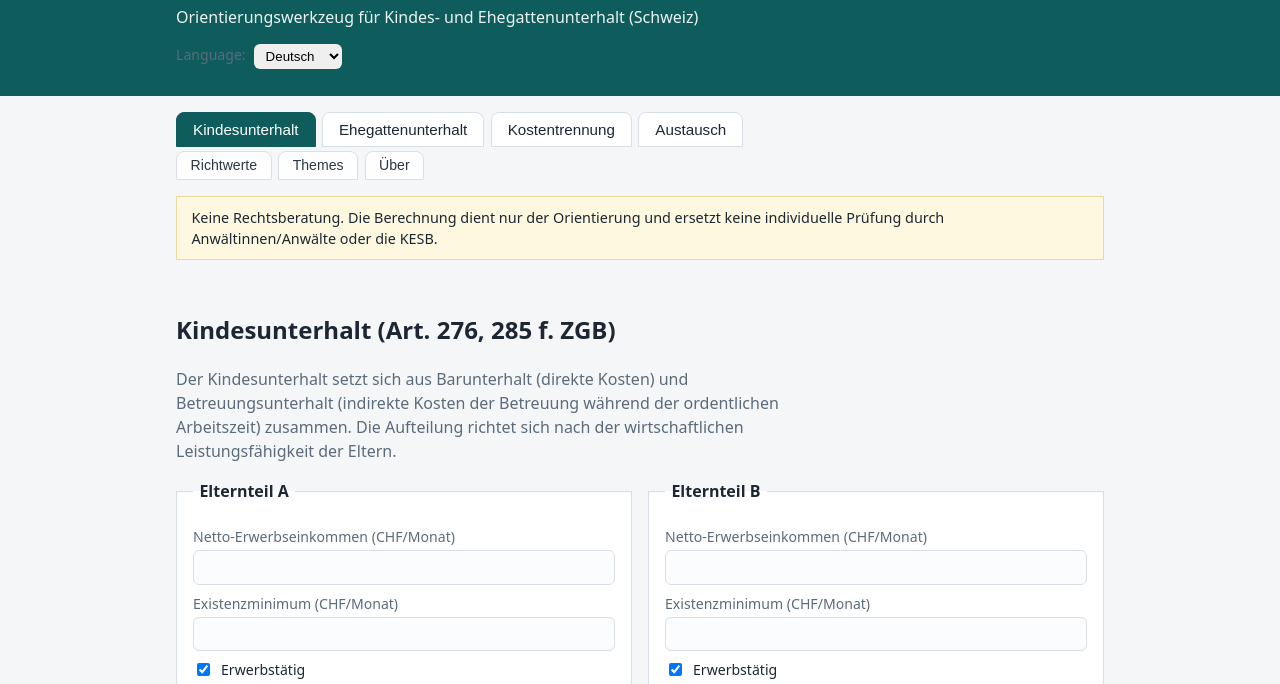
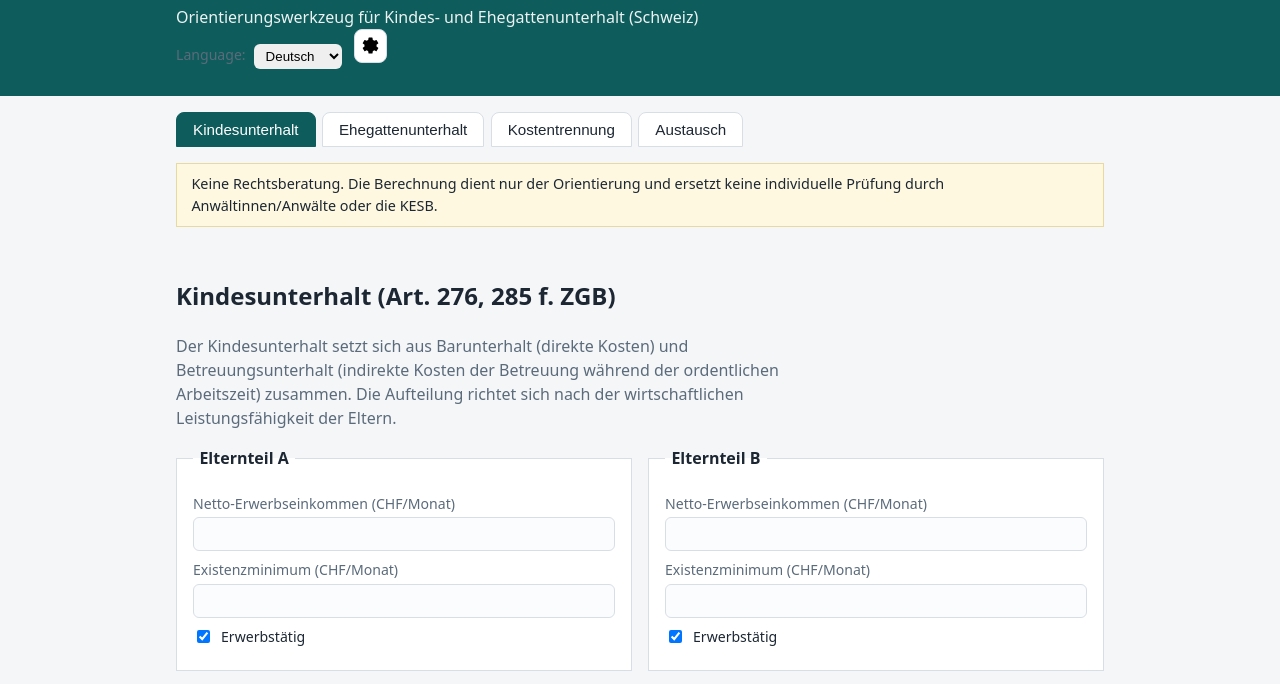
Before and after one commit to michaelleuzinger/AlimenCal, a plain HTML site: page index.html in a window 1280 px wide. Shown: the part 62-746 px from the top of the page. Drawn offline with Linux system fonts and the light colour scheme.

Commit message:
Menü-Umbau: Einstellungen und Informationen über Zahnrad-Icon im Kopf statt zweiter Tab-Reihe
Co-authored-by: michaelleuzinger <michaelleuzinger@users.noreply.github.com>

```diff
--- a/css/style.css
+++ b/css/style.css
@@ -57,8 +57,15 @@ header h1 { margin: 0; font-size: 1.6rem; letter-spacing: 0.5px; }
   margin-top: 1rem;
   flex-wrap: wrap;
 }
-.tabs-secondary { margin-top: 0.25rem; }
-.tabs-secondary .tab { font-size: 0.88rem; padding: 0.35rem 0.85rem; opacity: 0.92; }
+/* Kopf-Aktionen: Sprachwahl + Einstellungen-Menue (Zahnrad) */
+.header-actions { position: relative; display: inline-flex; align-items: flex-start; gap: 0.75rem; }
+.settings-btn { width: 2.1rem; height: 2.1rem; display: inline-flex; align-items: center; justify-content: center; border: 1px solid var(--line); border-radius: 8px; background: var(--card); cursor: pointer; padding: 0; }
+.settings-btn svg { width: 1.2rem; height: 1.2rem; display: block; }
+.settings-btn:hover, .settings-btn[aria-expanded="true"] { border-color: var(--accent); }
+.settings-menu { position: absolute; top: calc(100% + 0.35rem); right: 0; min-width: 11rem; background: var(--card); border: 1px solid var(--line); border-radius: 8px; box-shadow: 0 4px 14px rgba(0,0,0,0.18); padding: 0.35rem; z-index: 50; }
+.settings-menu[hidden] { display: none; }
+.settings-menu .tab { display: block; width: 100%; text-align: left; border: none; background: transparent; border-radius: 6px; padding: 0.45rem 0.6rem; font-size: 0.92rem; cursor: pointer; color: var(--ink); }
+.settings-menu .tab:hover, .settings-menu .tab.active { background: var(--accent); color: var(--accent-ink); }
 .tab {
   border: 1px solid var(--line);
   background: var(--card);
--- a/index.html
+++ b/index.html
@@ -12,6 +12,7 @@
     <div class="wrap">
       <h1 id="app-title">AlimenCal</h1>
       <p id="app-subtitle" class="subtitle"></p>
+      <div class="header-actions">
       <label class="lang-switch">
         <span>Language:</span>
         <select id="lang-select">
@@ -21,6 +22,13 @@
           <option value="en">English</option>
         </select>
       </label>
+      <button type="button" id="settings-btn" class="settings-btn" aria-haspopup="menu" aria-expanded="false" aria-controls="settings-menu"></button>
+      <div id="settings-menu" class="settings-menu" role="menu" hidden>
+        <button type="button" class="tab settings-menu-item" data-tab="settings" role="menuitem"></button>
+        <button type="button" class="tab settings-menu-item" data-tab="themes" role="menuitem"></button>
+        <button type="button" class="tab settings-menu-item" data-tab="about" role="menuitem"></button>
+      </div>
+      </div>
     </div>
   </header>
 
@@ -29,11 +37,6 @@
     <button class="tab" data-tab="spousal" role="tab"></button>
     <button class="tab" data-tab="costsplit" role="tab"></button>
     <button class="tab" data-tab="share" role="tab"></button>
-  </nav>
-  <nav class="tabs wrap tabs-secondary" role="tablist">
-    <button class="tab" data-tab="settings" role="tab"></button>
-    <button class="tab" data-tab="themes" role="tab"></button>
-    <button class="tab" data-tab="about" role="tab"></button>
   </nav>
 
   <main class="wrap">
--- a/js/app.js
+++ b/js/app.js
@@ -213,13 +213,20 @@
     document.getElementById('app-subtitle').textContent = t('subtitle');
     document.getElementById('disclaimer').textContent = t('disclaimerShort');
 
-    document.querySelector('.tab[data-tab="children"]').textContent = t('nav', 'children');
-    document.querySelector('.tab[data-tab="spousal"]').textContent = t('nav', 'spousal');
-    document.querySelector('.tab[data-tab="costsplit"]').textContent = t('nav', 'costsplit');
-    document.querySelector('.tab[data-tab="themes"]').textContent = t('nav', 'themes');
-    document.querySelector('.tab[data-tab="share"]').textContent = t('nav', 'share');
-    document.querySelector('.tab[data-tab="settings"]').textContent = t('nav', 'settings');
-    document.querySelector('.tab[data-tab="about"]').textContent = t('nav', 'about');
+    document.querySelectorAll('.tab[data-tab="children"]').forEach(function (el) { el.textContent = t('nav', 'children'); });
+    document.querySelectorAll('.tab[data-tab="spousal"]').forEach(function (el) { el.textContent = t('nav', 'spousal'); });
+    document.querySelectorAll('.tab[data-tab="costsplit"]').forEach(function (el) { el.textContent = t('nav', 'costsplit'); });
+    document.querySelectorAll('.tab[data-tab="themes"]').forEach(function (el) { el.textContent = t('nav', 'themes'); });
+    document.querySelectorAll('.tab[data-tab="share"]').forEach(function (el) { el.textContent = t('nav', 'share'); });
+    document.querySelectorAll('.tab[data-tab="settings"]').forEach(function (el) { el.textContent = t('nav', 'settings'); });
+    document.querySelectorAll('.tab[data-tab="about"]').forEach(function (el) { el.textContent = t('nav', 'about'); });
+
+    var settingsBtn = document.getElementById('settings-btn');
+    settingsBtn.title = t('nav', 'settingsMenu');
+    settingsBtn.setAttribute('aria-label', t('nav', 'settingsMenu'));
+    if (!settingsBtn.innerHTML) {
+      settingsBtn.innerHTML = '<svg viewBox="0 0 24 24" aria-hidden="true"><path fill="currentColor" d="M12 15.5a3.5 3.5 0 1 0 0-7 3.5 3.5 0 0 0 0 7zm7.4-2.5c.04-.33.06-.66.06-1s-.02-.67-.06-1l2.1-1.65a.5.5 0 0 0 .12-.64l-2-3.46a.5.5 0 0 0-.6-.22l-2.5 1a7.3 7.3 0 0 0-1.73-1l-.38-2.65A.5.5 0 0 0 13.9 2h-4a.5.5 0 0 0-.5.42l-.38 2.65c-.63.26-1.2.6-1.73 1l-2.5-1a.5.5 0 0 0-.6.22l-2 3.46a.5.5 0 0 0 .12.64L4.4 11a7.6 7.6 0 0 0 0 2l-2.1 1.65a.5.5 0 0 0-.12.64l2 3.46c.13.22.4.31.6.22l2.5-1c.53.4 1.1.74 1.73 1l.38 2.65c.04.24.25.42.5.42h4c.25 0 .46-.18.5-.42l.38-2.65c.63-.26 1.2-.6 1.73-1l2.5 1c.2.09.47 0 .6-.22l2-3.46a.5.5 0 0 0-.12-.64L19.4 13z"/></svg>';
+    }
 
     var ownerSelect = document.getElementById('costsplit-owner');
     var ownerVal = ownerSelect.value;
@@ -1149,6 +1156,31 @@
       })(tabs[i]);
     }
 
+    var settingsBtn = document.getElementById('settings-btn');
+    var settingsMenu = document.getElementById('settings-menu');
+    function closeSettingsMenu() {
+      settingsMenu.hidden = true;
+      settingsBtn.setAttribute('aria-expanded', 'false');
+    }
+    settingsBtn.addEventListener('click', function (e) {
+      e.stopPropagation();
+      settingsMenu.hidden = !settingsMenu.hidden;
+      settingsBtn.setAttribute('aria-expanded', String(!settingsMenu.hidden));
+    });
+    Array.prototype.forEach.call(settingsMenu.querySelectorAll('.tab'), function (btn) {
+      btn.addEventListener('click', closeSettingsMenu);
+    });
+    document.addEventListener('click', function (e) {
+      if (!settingsMenu.hidden && !settingsMenu.contains(e.target) && e.target !== settingsBtn) {
+        closeSettingsMenu();
+      }
+    });
+    document.addEventListener('keydown', function (e) {
+      if (e.key === 'Escape' && !settingsMenu.hidden) {
+        closeSettingsMenu();
+      }
+    });
+
     document.getElementById('add-child').addEventListener('click', addChildRow);
     document.getElementById('calc-children').addEventListener('click', calculateChildren);
     document.getElementById('reset-children').addEventListener('click', function () {
--- a/js/i18n/de.js
+++ b/js/i18n/de.js
@@ -15,7 +15,8 @@ AlimenCal.i18n.de = {
     costsplit: 'Kostentrennung',
     themes: 'Themes',
     share: 'Austausch',
-    about: 'Über'
+    about: 'Über',
+    settingsMenu: 'Einstellungen und Informationen'
   },
   common: {
     parentA: 'Elternteil A',
--- a/js/i18n/en.js
+++ b/js/i18n/en.js
@@ -15,7 +15,8 @@ AlimenCal.i18n.en = {
     costsplit: 'Cost separation',
     themes: 'Themes',
     share: 'Exchange',
-    about: 'About'
+    about: 'About',
+    settingsMenu: 'Settings and information'
   },
   common: {
     parentA: 'Parent A',
--- a/js/i18n/fr.js
+++ b/js/i18n/fr.js
@@ -15,7 +15,8 @@ AlimenCal.i18n.fr = {
     costsplit: 'Séparation des coûts',
     themes: 'Thèmes',
     share: 'Échange',
-    about: 'À propos'
+    about: 'À propos',
+    settingsMenu: 'Paramètres et informations'
   },
   common: {
     parentA: 'Parent A',
--- a/js/i18n/it.js
+++ b/js/i18n/it.js
@@ -15,7 +15,8 @@ AlimenCal.i18n.it = {
     costsplit: 'Separazione dei costi',
     themes: 'Temi',
     share: 'Scambio',
-    about: 'Informazioni'
+    about: 'Informazioni',
+    settingsMenu: 'Impostazioni e informazioni'
   },
   common: {
     parentA: 'Genitore A',
```
Also changed, not shown: docs/BENUTZERHANDBUCH.md (+7 -5 lines), README.md, screenshots/01-kindesunterhalt-de.png, screenshots/02-ehegattenunterhalt-de.png, screenshots/03-richtwerte-de.png, screenshots/04-kostentrennung-de.png, screenshots/05-themes-classic-de.png, screenshots/06-themes-dark-de.png, screenshots/07-austausch-de.png, screenshots/08-pension-enfants-fr.png.
